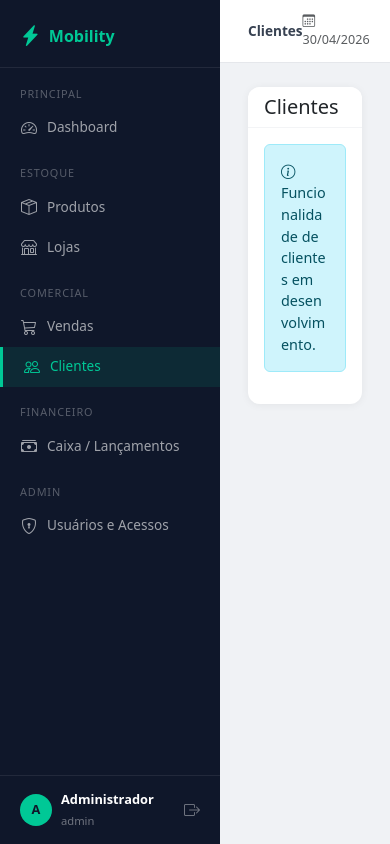
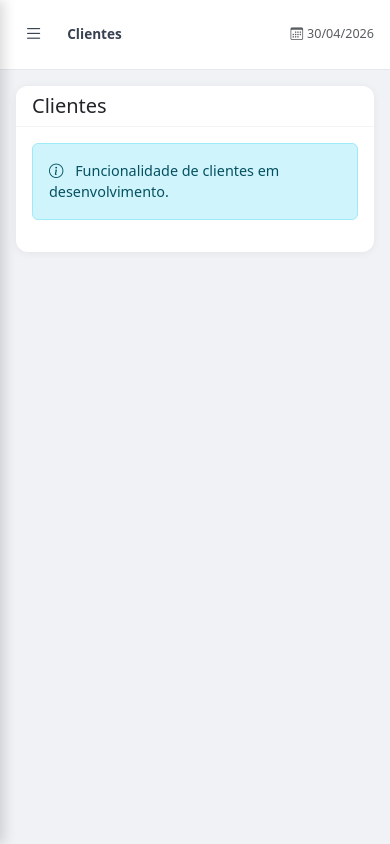
Before and after one commit to thiagoph1/erp-motos, a Flask app: page /clientes/ in a window 390 px wide. Run offline with Flask 3, Linux system fonts and the light colour scheme; a user stored in the database is signed in; some libraries are stand-ins or nearby versions.

Commit message:
implementado o design responsivo para dispositivos móveis.

```diff
--- a/templates/base.html
+++ b/templates/base.html
@@ -17,6 +17,7 @@
       background: #0f172a;
       display: flex; flex-direction: column;
       z-index: 200;
+      transition: transform 0.3s ease-in-out;
     }
     .sidebar .brand {
       display: flex; align-items: center; gap: 8px;
@@ -65,6 +66,33 @@
     .sidebar .user-box a { color: rgba(255,255,255,.4); font-size: 1rem; }
     .sidebar .user-box a:hover { color: #fff; }
 
+    /* ── Overlay para mobile ── */
+    .sidebar-overlay {
+      position: fixed; top: 0; left: 0; right: 0; bottom: 0;
+      background: rgba(0,0,0,0.5);
+      z-index: 150;
+      opacity: 0;
+      visibility: hidden;
+      transition: opacity 0.3s ease-in-out, visibility 0.3s ease-in-out;
+    }
+    body.sidebar-open .sidebar-overlay {
+      opacity: 1;
+      visibility: visible;
+    }
+
+    /* ── Botão toggle ── */
+    .sidebar-toggle {
+      display: none;
+      background: none;
+      border: none;
+      color: #374151;
+      font-size: 1.2rem;
+      cursor: pointer;
+      padding: 0.5rem;
+      margin-right: 0.5rem;
+    }
+    .sidebar-toggle:hover { color: #111; }
+
     /* ── Layout principal ── */
     .main-wrap { margin-left: var(--sidebar-w); min-height: 100vh; }
     .topbar {
@@ -89,12 +117,56 @@
 
     /* ── Alerts de estoque ── */
     .alerta-row td { background: #fff5f5 !important; }
+
+    /* ── Responsive (Mobile) ── */
+    @media (max-width: 768px) {
+      :root { --sidebar-w: 0px; }
+
+      .sidebar {
+        transform: translateX(-100%);
+        width: 220px;
+        box-shadow: 4px 0 12px rgba(0,0,0,0.15);
+      }
+
+      body.sidebar-open .sidebar {
+        transform: translateX(0);
+      }
+
+      .sidebar-toggle {
+        display: block;
+      }
+
+      .main-wrap {
+        margin-left: 0;
+      }
+
+      .topbar {
+        padding: 0.75rem 1rem;
+      }
+
+      .page-body {
+        padding: 1rem;
+      }
+
+      /* Ajustar tabelas para mobile */
+      .table { font-size: 0.8rem; }
+      .table th, .table td { padding: 0.5rem 0.25rem !important; }
+
+      /* Esconder colunas menos importantes em mobile */
+      .d-none-mobile { display: none !important; }
+    }
+
+    @media (min-width: 769px) {
+      .sidebar-overlay { display: none !important; }
+    }
   </style>
   {% block extra_css %}{% endblock %}
 </head>
 <body>
 
-<div class="sidebar">
+<div class="sidebar-overlay" id="sidebarOverlay"></div>
+
+<div class="sidebar" id="sidebar">
   <a href="{{ url_for('main.index') }}" class="brand">
     <i class="bi bi-lightning-charge-fill" style="font-size:1.3rem"></i>
     Mobility
@@ -167,7 +239,12 @@
 
 <div class="main-wrap">
   <div class="topbar">
-    <h6>{% block page_title %}{% endblock %}</h6>
+    <div style="display: flex; align-items: center; gap: 0.5rem;">
+      <button class="sidebar-toggle" id="sidebarToggle" title="Menu">
+        <i class="bi bi-list"></i>
+      </button>
+      <h6 style="margin: 0;">{% block page_title %}{% endblock %}</h6>
+    </div>
     <small class="text-muted">
       <i class="bi bi-calendar3 me-1"></i>{{ now.strftime('%d/%m/%Y') }}
     </small>
@@ -187,6 +264,39 @@
 </div>
 
 <script src="https://cdn.jsdelivr.net/npm/bootstrap@5.3.3/dist/js/bootstrap.bundle.min.js"></script>
+<script>
+  // Toggle sidebar em dispositivos móveis
+  const sidebarToggle = document.getElementById('sidebarToggle');
+  const sidebar = document.getElementById('sidebar');
+  const sidebarOverlay = document.getElementById('sidebarOverlay');
+  const body = document.body;
+
+  function toggleSidebar() {
+    body.classList.toggle('sidebar-open');
+  }
+
+  function closeSidebar() {
+    body.classList.remove('sidebar-open');
+  }
+
+  // Eventos
+  sidebarToggle?.addEventListener('click', toggleSidebar);
+  sidebarOverlay?.addEventListener('click', closeSidebar);
+
+  // Fechar sidebar ao clicar em um link (mobile)
+  if (window.innerWidth <= 768) {
+    document.querySelectorAll('.sidebar .nav-link').forEach(link => {
+      link.addEventListener('click', closeSidebar);
+    });
+  }
+
+  // Fechar sidebar quando redimensionar para desktop
+  window.addEventListener('resize', () => {
+    if (window.innerWidth > 768) {
+      closeSidebar();
+    }
+  });
+</script>
 {% block extra_js %}{% endblock %}
 </body>
 </html>
```
